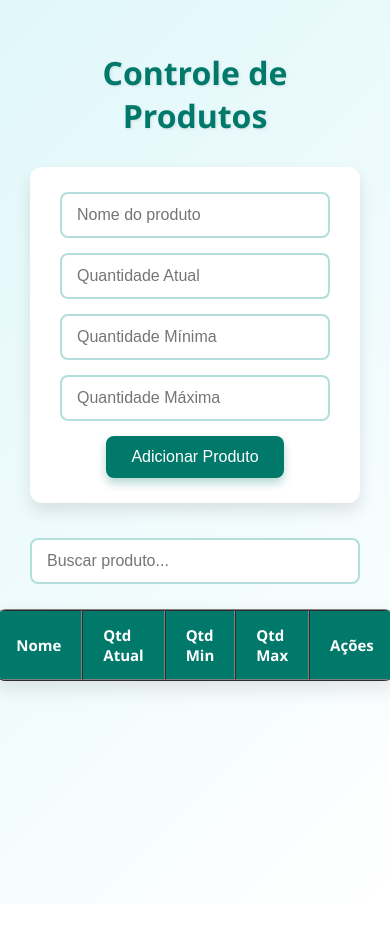
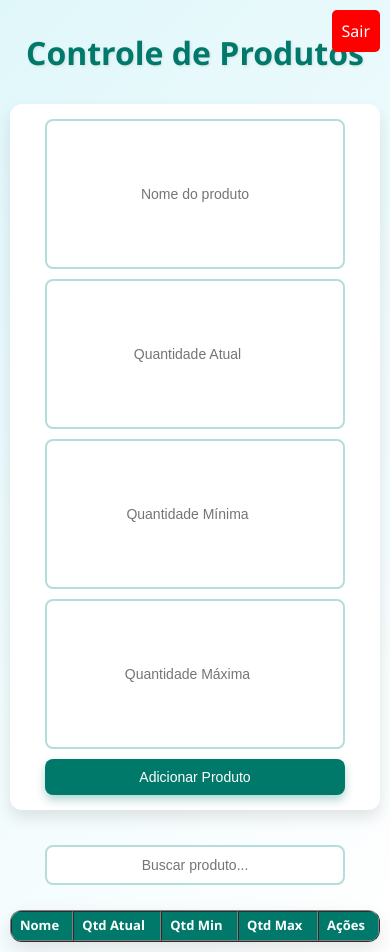
Before and after one commit to DIOOWS/ProjetoEstoque-V01, a Flask app: page / in a window 390 px wide. Before the commit the page ends 789 px from the top, so only its background shows below. Run offline with Flask 3, Linux system fonts and the light colour scheme; the visitor is signed in with stand-in values (Sample User, id 1); data that the repository does not hold is empty.

Commit message:
botão sair do usuario

```diff
--- a/static/style.css
+++ b/static/style.css
@@ -20,6 +20,27 @@
   font-weight: 700;
   color: #00796b;
   text-shadow: 1px 1px 3px rgba(0,0,0,0.1);
+}
+
+/* BOTÃO DE LOGOUT */
+.logout-btn {
+  background-color: #ff7043;
+  color: white;
+  border: none;
+  padding: 10px 20px;
+  border-radius: 10px;
+  font-size: 16px;
+  cursor: pointer;
+  box-shadow: 0 4px 12px rgba(255, 87, 34, 0.4);
+  transition: background-color 0.3s ease, box-shadow 0.3s ease;
+  position: absolute;
+  top: 20px;
+  right: 30px;
+}
+
+.logout-btn:hover {
+  background-color: #e64a19;
+  box-shadow: 0 6px 16px rgba(230, 74, 25, 0.6);
 }
 
 form {
@@ -98,10 +119,11 @@
 }
 
 th, td {
-  padding: 14px 20px;
+  padding: 10px 14px;
   text-align: left;
   font-size: 15px;
   color: #34495e;
+  line-height: 1.2;
 }
 
 th {
@@ -147,3 +169,44 @@
   background: #b71c1c;
   box-shadow: 0 5px 15px rgba(183, 28, 28, 0.7);
 }
+
+/* RESPONSIVIDADE MOBILE */
+@media (max-width: 768px) {
+  body {
+    margin: 10px;
+  }
+
+  .logout-btn {
+    position: static;
+    margin-bottom: 20px;
+    width: 100%;
+    max-width: 300px;
+    text-align: center;
+    font-size: 15px;
+    padding: 10px;
+  }
+
+  form {
+    flex-direction: column;
+    align-items: center;
+    padding: 15px 20px;
+    gap: 10px;
+  }
+
+  form input, form button, #busca {
+    font-size: 14px;
+    padding: 10px;
+    width: 100%;
+    max-width: 300px;
+    text-align: center;
+  }
+
+  th, td {
+    padding: 6px 8px;
+    font-size: 13px;
+  }
+
+  table {
+    font-size: 13px;
+  }
+}
--- a/templates/index.html
+++ b/templates/index.html
@@ -9,6 +9,10 @@
     <link rel="stylesheet" href="{{ url_for('static', filename='style.css') }}">
 </head>
 <body>
+    <a href="{{ url_for('logout') }}" style="position: absolute; top: 10px; right: 10px; background: red; color: white; padding: 10px; text-decoration: none; border-radius: 5px;">
+    Sair
+</a>
+
     <h1>Controle de Produtos</h1>
 
     <form id="formProduto">
```
